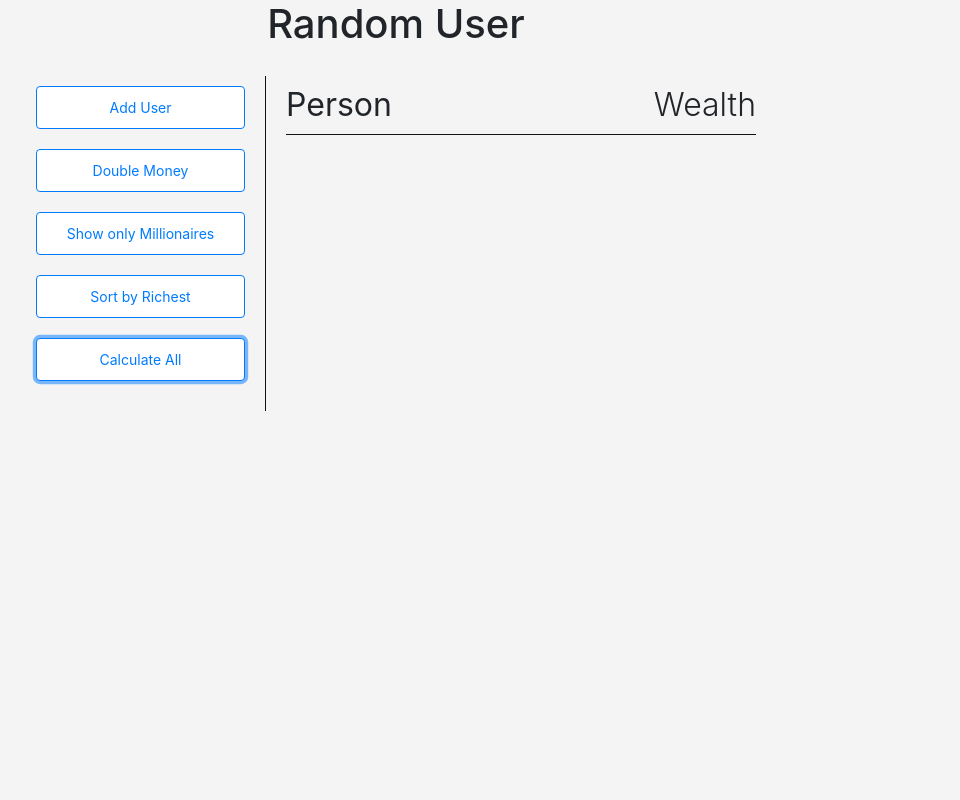
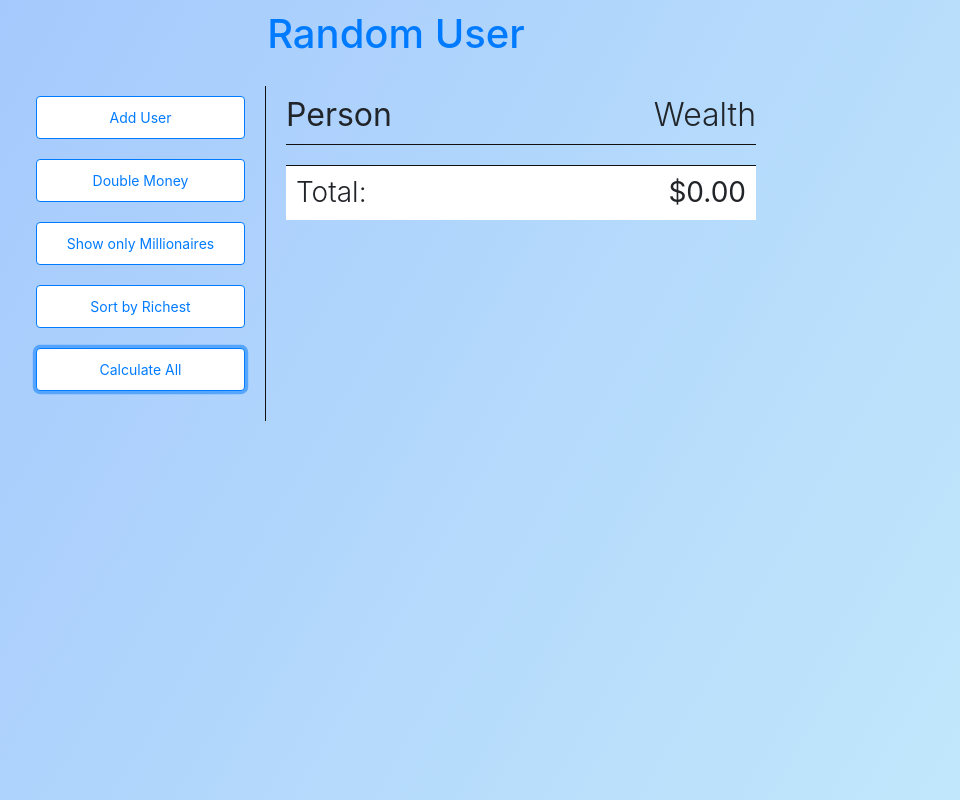
Before and after one commit to SohanR/random-user, a website with bundled scripts: page index.html in a window 1280 px wide. Both pictures are taken after a click on the button "Calculate All". Shown: the whole page, without its empty margins (244-1204 px from the left). Built offline with nearby package versions, Linux system fonts and the light colour scheme; no server answers.

Commit message:
bg change

```diff
--- a/src/js/index.js
+++ b/src/js/index.js
@@ -52,6 +52,18 @@ function showMillionaires() {
 }
 
 
+// calculating Total money
+function calculateTotal() {
+    const total = data.reduce((acc, user) => (acc += user.money), 0)
+
+    // console.log(formatMoney(total));
+
+    const totalEl = document.createElement('div')
+    totalEl.innerHTML = `<h3> Total: <strong>${formatMoney(total)}</strong></h3>`
+
+    main.appendChild(totalEl)
+}
+
 
 //new obj to data array
 function addData(obj) {
@@ -92,6 +104,7 @@ addUserBtn.addEventListener('click', getRandomUser)
 doubleBtn.addEventListener('click', doubleMoney)
 richestBtn.addEventListener('click', sortByRichest)
 millionairesBtn.addEventListener('click', showMillionaires)
+calculateBtn.addEventListener('click', calculateTotal)
 
 
 
--- a/src/style/style.scss
+++ b/src/style/style.scss
@@ -1,6 +1,7 @@
-$bg:#f4f4f4;
+$bg:linear-gradient(120deg, #a1c4fd 0%, #c2e9fb 100%);
 $btn-bg:#fff;
 $border:#111;
+$clr:#007bff;
 
 *{
     box-sizing: border-box;
@@ -14,7 +15,10 @@ body{
     min-height: 100vh;
     margin: 0;
 
-
+    h1{
+        margin-top: 10px;
+        color:$clr;
+    }
 
     .container{
         display: flex;
@@ -50,6 +54,16 @@ body{
                 font-weight: 300;
                 margin: 0 0 20px;
             }
+
+            h3 {
+                background-color:$btn-bg;
+                border-top: 1px solid $border;
+                padding: 10px;
+                display: flex;
+                justify-content: space-between;
+                font-weight: 300;
+                margin: 20px 0 0;
+              }
         }
     }
 
```
Also changed, not shown: src/style/style.css, 1 other file.
